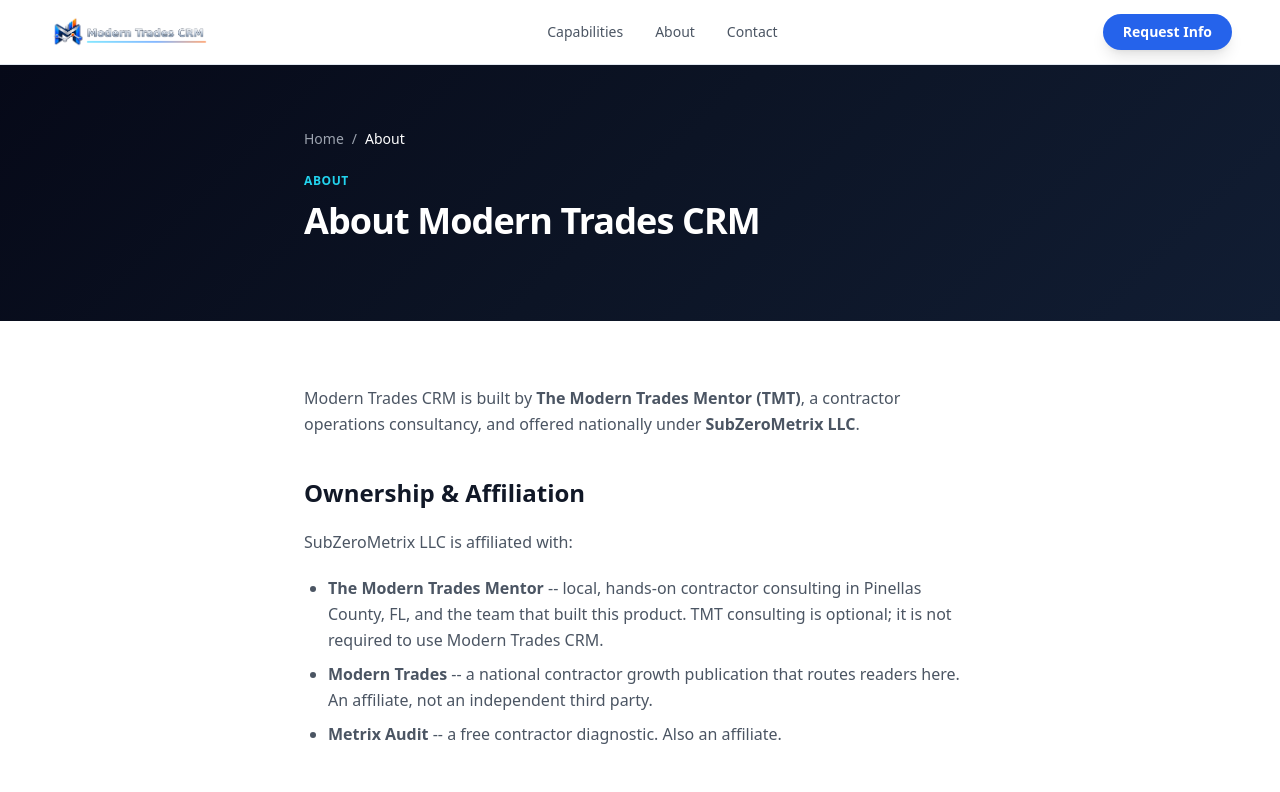
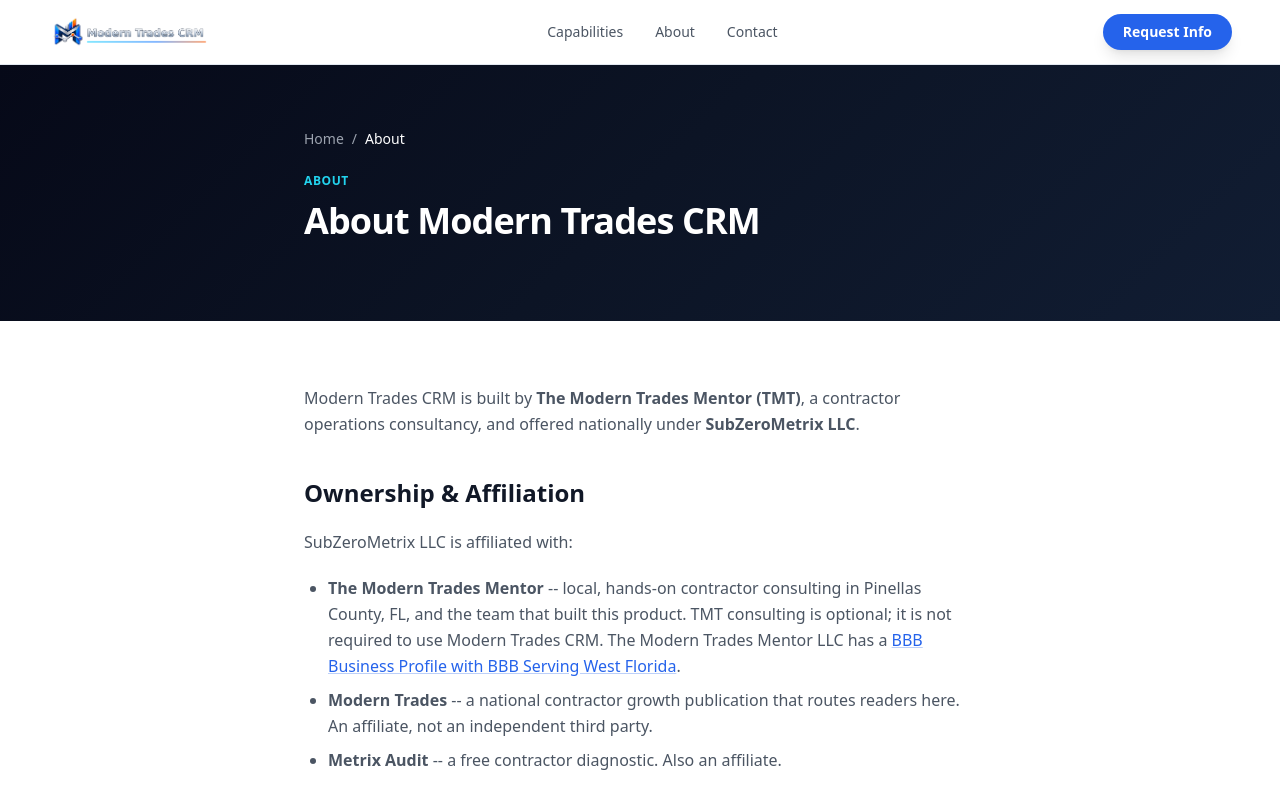
Before and after one commit to SubZeroMetrix/moderntradescrm, a Next.js app: page /about in a window 1280 px wide. Shown: the top 792 px of the page. Built offline with nearby package versions, Linux system fonts and the light colour scheme; no server answers.

Commit message:
fix(disclosure): add verified TMT BBB Business Profile link
Same verified URL and exact approved wording as metrix-audit.

```diff
--- a/src/app/about/page.tsx
+++ b/src/app/about/page.tsx
@@ -24,7 +24,12 @@
           <h2>Ownership &amp; Affiliation</h2>
           <p>SubZeroMetrix LLC is affiliated with:</p>
           <ul>
-            <li><strong>The Modern Trades Mentor</strong> -- local, hands-on contractor consulting in Pinellas County, FL, and the team that built this product. TMT consulting is optional; it is not required to use Modern Trades CRM.</li>
+            <li>
+              <strong>The Modern Trades Mentor</strong> -- local, hands-on contractor consulting in Pinellas County,
+              FL, and the team that built this product. TMT consulting is optional; it is not required to use Modern
+              Trades CRM. The Modern Trades Mentor LLC has a{' '}
+              <a href="https://www.bbb.org/us/fl/dunedin/profile/consultant/the-modern-trades-mentor-llc-0653-90465091">BBB Business Profile with BBB Serving West Florida</a>.
+            </li>
             <li><strong>Modern Trades</strong> -- a national contractor growth publication that routes readers here. An affiliate, not an independent third party.</li>
             <li><strong>Metrix Audit</strong> -- a free contractor diagnostic. Also an affiliate.</li>
           </ul>
```
